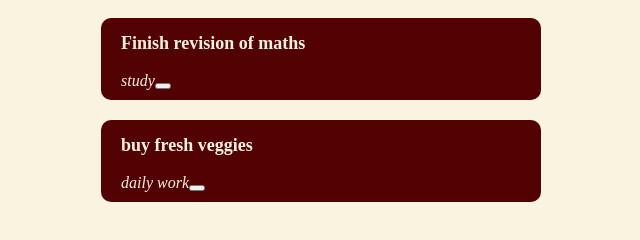
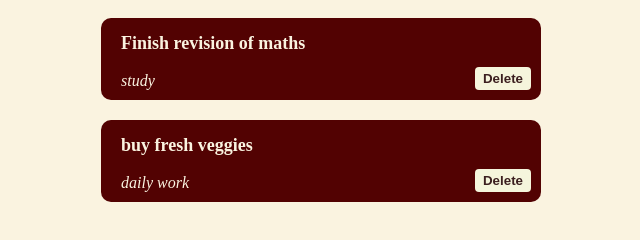
Before and after one commit to AditiNaldurgkar/listify, a React app: page /show in a window 1280 px wide. Shown: the part 40-280 px from the top of the page, without its empty margins (319-959 px from the left). Built offline with nearby package versions, Linux system fonts and the light colour scheme.

Commit message:
show card completed

```diff
--- a/src/views/show/show.css
+++ b/src/views/show/show.css
@@ -21,5 +21,18 @@ h3{
     display: block;
     margin: 20px auto;
     border-radius: 10px;
+    position: relative;
 
 }
+.delbtn{
+position: absolute;
+bottom: 10px;
+right: 10px;
+padding:  4px 8px;
+border-radius: 4px;
+border:none;
+background-color: beige;
+font-weight: bold;
+color: #3B1F1F;
+cursor: pointer;
+}
--- a/src/views/show/show.js
+++ b/src/views/show/show.js
@@ -9,7 +9,8 @@ function Displaynotes() {
         <div key={index} className="taskcard">
             <h3>{task.title}</h3>
             <i>{task.type}</i>
-            <button></button>
+            <br/>
+            <button type="btn" className="delbtn">Delete</button>
         </div>
     ));
 }
```
